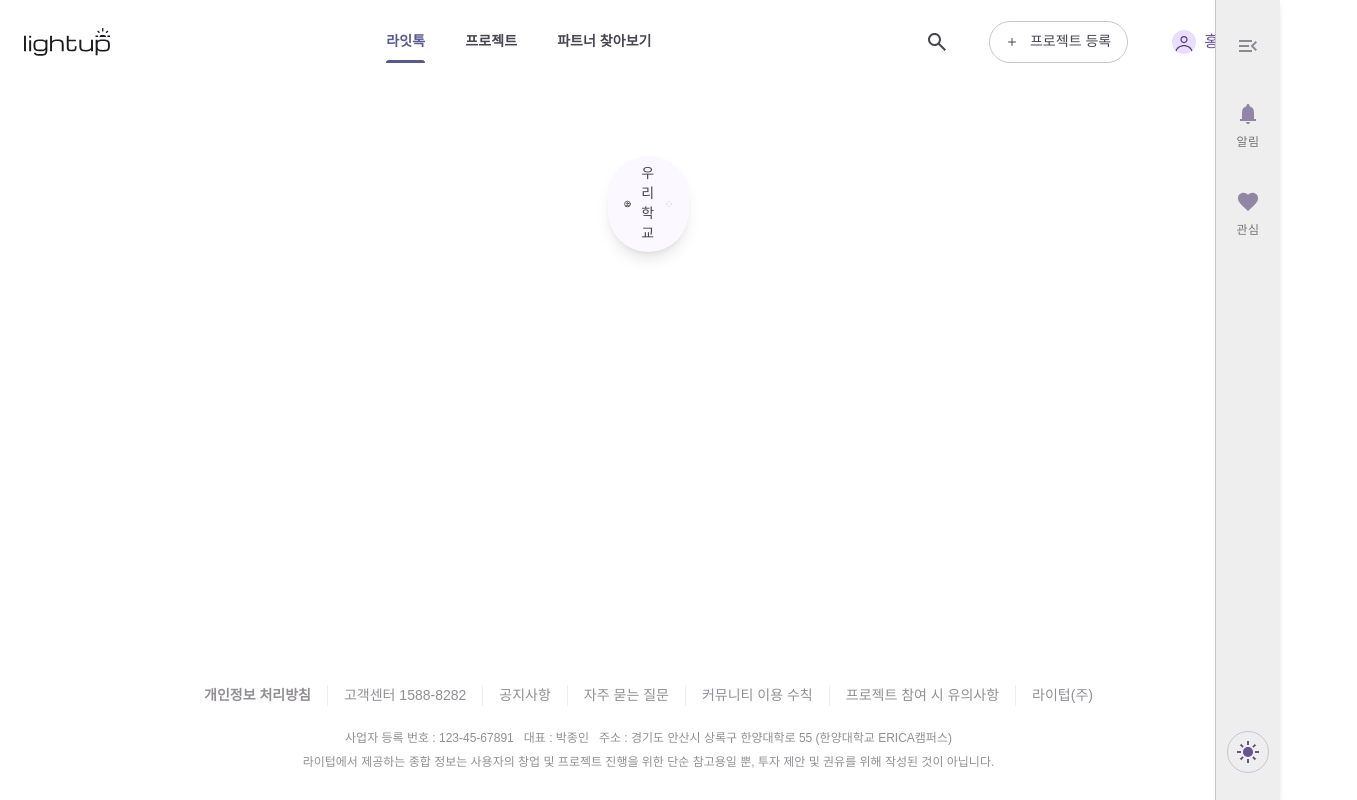
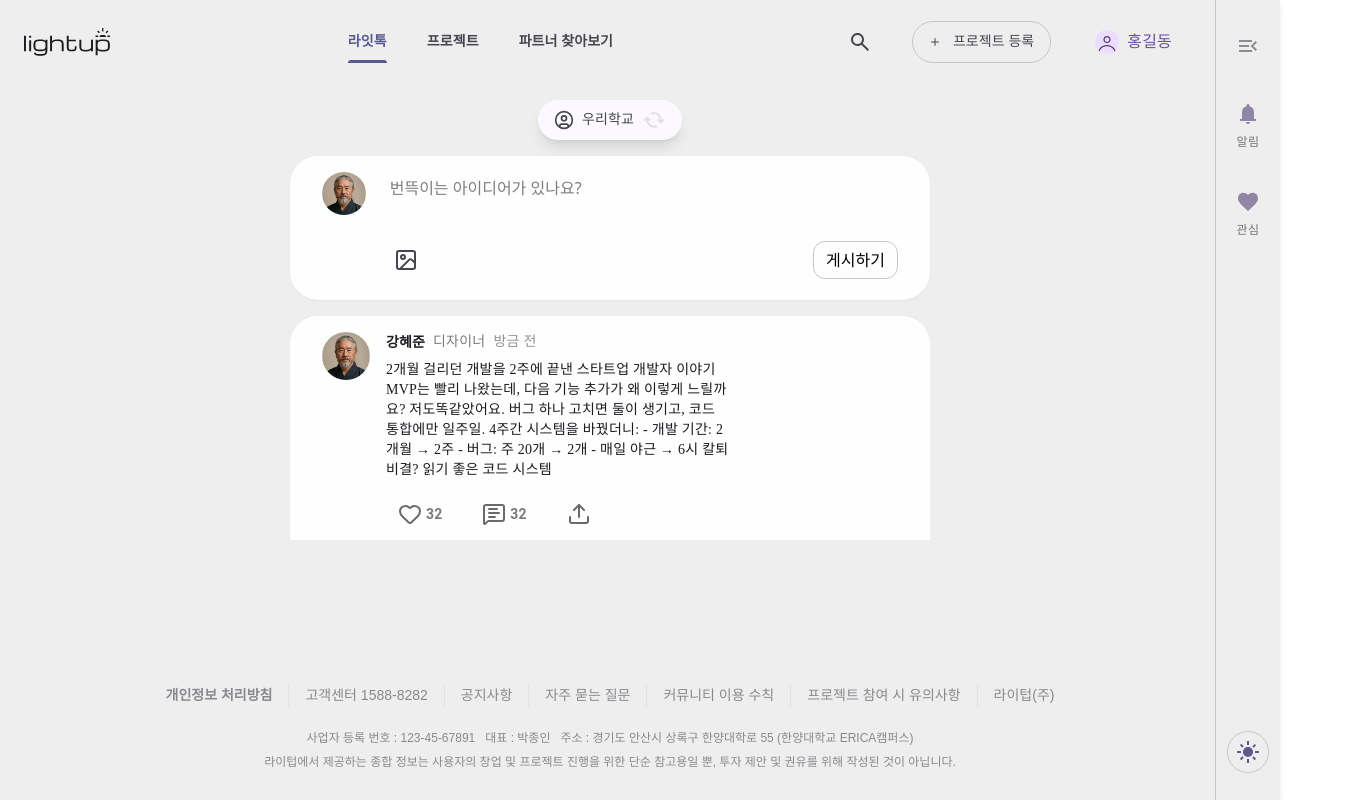
Before and after one commit to 1ronPark/Front-end, a React (Vite) app: page /lighttalk in a window 1280 px wide. Shown: the whole page, 1357 px wide, since content can reach past the window. Built offline with nearby package versions, Linux system fonts and the light colour scheme; a web font is replaced by a local one.

Commit message:
design: TalkBox 컴포넌트 완성 + TalkCard 컴포넌트 완성

```diff
--- a/src/components/common/mainNavbar/MainNavbar.tsx
+++ b/src/components/common/mainNavbar/MainNavbar.tsx
@@ -108,7 +108,7 @@ export const MainNavbar = ({
                 console.log("드롭다운 클릭됨");
                 setIsDropdownOpen((prev) => !prev);
               }}
-              className="flex items-center gap-2 px-6 py-4 bg-white cursor-pointer"
+              className="flex items-center gap-2 px-6 py-4 bg-[#EEE] cursor-pointer"
             >
               <img src={ic_myprofile} alt="myprofile" className="w-6 h-6" />
               <span className="text-[#6750A4] title-medium">{userName}</span>
@@ -120,7 +120,7 @@ export const MainNavbar = ({
                   <li
                     className="flex items-center gap-3.5 px-3.5 py-4 cursor-pointer body-large"
                     onClick={() => {
-                      navigate("/myprofile?tab=info");     // 회원정보
+                      navigate("/myprofile?tab=info"); // 회원정보
                       setIsDropdownOpen(false);
                     }}
                   >
@@ -130,7 +130,7 @@ export const MainNavbar = ({
                   <li
                     className="flex items-center gap-3.5 px-3.5 py-4 cursor-pointer body-large"
                     onClick={() => {
-                      navigate("/myprofile?tab=edit");  // 프로필 관리
+                      navigate("/myprofile?tab=edit"); // 프로필 관리
                       setIsDropdownOpen(false);
                     }}
                   >
@@ -140,7 +140,7 @@ export const MainNavbar = ({
                   <li
                     className="flex items-center gap-3.5 px-3.5 py-4 cursor-pointer body-large"
                     onClick={() => {
-                      navigate("/myprofile?tab=projects");  // 프로젝트 관리
+                      navigate("/myprofile?tab=projects"); // 프로젝트 관리
                       setIsDropdownOpen(false);
                     }}
                   >
--- a/src/components/layout/Layout.tsx
+++ b/src/components/layout/Layout.tsx
@@ -8,7 +8,7 @@ export const Layout = () => {
   const isMemberDetailPage = location.pathname.includes("/members/");
 
   return (
-    <div className="relative flex min-h-screen w-full bg-white">
+    <div className="relative flex min-h-screen w-full bg-[#EEE]">
       <div className="flex flex-1 flex-col pr-[60px]">
         <MainNavbar
           isLoggedIn={true}
--- a/src/components/mypage/project/MyProjectList.tsx
+++ b/src/components/mypage/project/MyProjectList.tsx
@@ -5,7 +5,7 @@ import MyprojectCard from "./MyprojectCard";
 const projectList: MyProjectCardProps[] = dummyProjectCard;
 
 const MyProjectList = () => {
-  //내가
+  //내가 현재 하고 있는 프로젝트 list
   const currentProjects = projectList.filter((p) =>
     [true].includes(p.current_project)
   );
--- a/src/pages/LightTalk.tsx
+++ b/src/pages/LightTalk.tsx
@@ -1,23 +1,64 @@
 import { CircleUser } from "lucide-react";
 import cachedIcon from "../assets/icons/ic_cached.svg";
+import TalkBox from "./lightTalk/TalkBox";
+import { useState } from "react";
+import slashUserIcon from "../assets/icons/lightTalk/ic_slash_user.svg";
+import sampleProfile from "../assets/icons/mypage/sample_profile.png";
+import TalkCard from "./lightTalk/TalkCard";
 
 export const LightTalk = () => {
+  const [univType, setUnivType] = useState<"우리학교" | "다른학교">("우리학교");
+  const [isClicked, setIsClicked] = useState(false);
+
+  const toggleUnivType = () => {
+    setUnivType((prev) => (prev === "우리학교" ? "다른학교" : "우리학교"));
+    setIsClicked(true);
+    // 200ms 후 scale 초기화
+    setTimeout(() => setIsClicked(false), 200);
+  };
+
   return (
-    <div className="flex flex-col items-start justify-end px-[608px] pt-[72px] gap-[24px]">
-      <div className="flex justify-center items-center gap-[19px]">
-        <button className="flex justify-center items-center">
-          <div className="flex justify-center items-center px-4 py-2 gap-2 rounded-[100px] shadow-lg bg-[#FCF8FF]">
-            <CircleUser className="w-5 h-5 aspect-square" />
-            <span className="text-[#47464F] label-large">우리학교</span>
-            <button>
-              <img
-                src={cachedIcon}
-                className="w-6 h-6 aspect-square opacity-[0.38]"
-              />
-            </button>
-          </div>
+    <div className="flex flex-col items-center justify-center pt-4 gap-4 ">
+      <div className="w-[640px] flex justify-center items-center">
+        <button
+          className={`flex justify-center items-center px-4 py-2 gap-2 rounded-[100px] shadow-lg bg-[#FCF8FF]
+          transition-transform duration-200 cursor-pointer
+          ${isClicked ? "scale-105" : "scale-100"} hover:bg-[#F0ECF4]`}
+          onClick={toggleUnivType}
+        >
+          {univType === "다른학교" ? (
+            <img
+              src={slashUserIcon}
+              className="w-5 h-5 aspect-square text-[#47464F]"
+            />
+          ) : (
+            <CircleUser className="w-5 h-5 aspect-square text-[#47464F]" />
+          )}
+          <span className="text-[#47464F] label-large">{univType}</span>
+          <img
+            src={cachedIcon}
+            className="w-6 h-6 aspect-square opacity-[0.38]"
+          />
         </button>
       </div>
+      {/* 해당 톡박스에 해당하는 유저 이미지와 ID를 props로 넣어줌 */}
+      <TalkBox profileImage={sampleProfile} />
+      <TalkCard
+        name="강혜준"
+        role="디자이너"
+        createAt={new Date("2025-07-18T13:00:00")}
+        content="   2개월 걸리던 개발을 2주에 끝낸 스타트업 개발자 이야기
+          MVP는 빨리 나왔는데, 다음 기능 추가가 왜 이렇게 느릴까요?
+          저도똑같았어요.
+          버그 하나 고치면 둘이 생기고, 코드 통합에만 일주일.
+          4주간 시스템을 바꿨더니:
+          - 개발 기간: 2개월 → 2주
+          - 버그: 주 20개 → 2개
+          - 매일 야근 → 6시 칼퇴
+          비결? 읽기 좋은 코드 시스템"
+        num_hearts={32}
+        num_comments={32}
+      />
     </div>
   );
 };
--- a/src/pages/MyProfile.tsx
+++ b/src/pages/MyProfile.tsx
@@ -32,8 +32,7 @@ export const MyProfile = () => {
             mbti="INTJ"
             intro="나는 홍길동이다"
             location="서울특별시"
-            role="프론트엔드 개발자"
-
+            role="Web"
           />
         )}
         {currentTab === "edit" && <MyProfileEdit />}
--- /dev/null
+++ b/src/pages/lightTalk/TalkBox.tsx
@@ -0,0 +1,53 @@
+import { Image } from "lucide-react";
+import sampleImg from "../../assets/icons/mypage/sample_profile.png";
+
+//내 정보 props
+interface LightTalkProps {
+  id?: number;
+  profileImage: string; //내 프로필이미지
+  univ?: string; //나의 대학
+  role?: "디자이너" | "PM" | "Web" | "Android" | "ios" | "Server"; //내 역할
+}
+
+const TalkBox = ({ profileImage }: LightTalkProps) => {
+  return (
+    <div
+      className="w-[640px] flex flex-col justify-center
+      py-4 gap-2 rounded-[28px] shadow-xs bg-[#FEFEFE]"
+    >
+      <div className="flex items-start gap-2 px-8">
+        {/* 프로필 사진 */}
+        <div className="w-[48px] h-[48px]">
+          {profileImage ? (
+            <img src={profileImage} className="rounded-[240px]" />
+          ) : (
+            <img src={sampleImg} className="rounded-[240px]" />
+          )}
+        </div>
+        {/* 입력 창 */}
+        <div className="w-full h-auto flex flex-col justify-center items-start">
+          <textarea
+            className="w-full flex items-center pl-4 py-1 outline-none focus:ring-0 focus:outline-none resize-none"
+            placeholder="번뜩이는 아이디어가 있나요?"
+          />
+        </div>
+      </div>
+      {/* 버튼들 */}
+      <div className="flex justify-between items-center pl-[96px] pr-[32px]">
+        <button className="w-10 h-10 flex justify-center items-center rounded-xl hover:bg-[rgba(73,69,79,0.08)] hover:cursor-pointer">
+          <Image className="text-[#47464F]" />
+        </button>
+        <div className="flex h-[48px] justify-center items-center">
+          <button
+            className="flex justify-center items-center px-3 py-1.5
+            rounded-xl border border-solid border-[#C8C5D0] hover:cursor-pointer hover:bg-[rgba(73,69,79,0.08)]"
+          >
+            <span>게시하기</span>
+          </button>
+        </div>
+      </div>
+    </div>
+  );
+};
+
+export default TalkBox;
--- /dev/null
+++ b/src/pages/lightTalk/TalkCard.tsx
@@ -0,0 +1,94 @@
+import { Heart, MessageSquareText, Upload } from "lucide-react";
+import sampleProfile from "../../assets/icons/mypage/sample_profile.png";
+
+interface TalkCardProps {
+  name: string; //이름
+  role?: "디자이너" | "PM" | "Web" | "Android" | "ios" | "Server"; //역할
+  content: string; //글내용
+  createAt: Date; //글이 작성된 날짜
+  num_hearts: number; //좋아요 갯수
+  num_comments: number; //댓글 갯수
+}
+
+const getTimeAgo = (date: Date): string => {
+  const now = new Date();
+  const diff = (now.getTime() - date.getTime()) / 1000; // 초 단위
+
+  if (diff < 60) return "방금 전";
+  if (diff < 3600) return `${Math.floor(diff / 60)}분 전`;
+  if (diff < 86400) return `${Math.floor(diff / 3600)}시간 전`;
+  if (diff < 7 * 86400) return `${Math.floor(diff / 86400)}일 전`;
+
+  return `${date.getFullYear()}.${date.getMonth() + 1}.${date.getDate()}`; // 날짜 표시
+};
+
+const TalkCard = ({
+  name,
+  role,
+  content,
+  createAt,
+  num_hearts,
+  num_comments,
+}: TalkCardProps) => {
+  return (
+    <div className="w-[640px] flex items-start px-8 pt-4 gap-4 bg-[#FEFEFE] rounded-t-[28px]">
+      <div className="flex w-12 h-12 justify-center items-center ">
+        <img src={sampleProfile} className="rounded-[240px]" />
+      </div>
+      <div className="w-[343px]  flex flex-col items-start gap-2">
+        {/* 내 정보 컨텐츠 */}
+        <div className="flex items-center gap-2">
+          <p className="text-[#1C1B21] label-large-emphasis">{name}</p>
+          <p className="text-[#1C1B21] body-medium-emphasis opacity-[0.58]">
+            {role}
+          </p>
+          <p className="text-[#47464F] body-medium opacity-[0.58]">
+            {getTimeAgo(new Date(createAt))}
+          </p>
+        </div>
+        {/* 글내용 */}
+        <p className="h-auto body-medium text-[#1C1B21]">
+          {/* 2개월 걸리던 개발을 2주에 끝낸 스타트업 개발자 이야기
+          <br />
+          MVP는 빨리 나왔는데, 다음 기능 추가가 왜 이렇게 느릴까요?
+          <br />
+          저도똑같았어요.
+          <br />
+          버그 하나 고치면 둘이 생기고, 코드 통합에만 일주일.
+          <br />
+          4주간 시스템을 바꿨더니: <br />
+          - 개발 기간: 2개월 → 2주 <br />
+          - 버그: 주 20개 → 2개 <br />
+          - 매일 야근 → 6시 칼퇴 <br />
+          비결? "읽기 좋은 코드 시스템" <br /> */}
+          {content}
+        </p>
+        <div className="flex items-center py-2 gap-4 ">
+          {/* 하트버튼 */}
+          <div className="flex px-3 py-1.5 justify-center items-center gap-1 opacity-[0.58]">
+            <button className="hover:cursor-pointer">
+              <Heart />
+            </button>
+            <p className="label-large-emphasis">{num_hearts}</p>
+          </div>
+          {/* 댓글 버튼 */}
+          <div className="flex px-3 py-1.5 justify-center items-center gap-1 opacity-[0.58]">
+            <button className="hover:cursor-pointer">
+              {" "}
+              <MessageSquareText />
+            </button>
+            <p className="label-large-emphasis">{num_comments}</p>
+          </div>
+          {/* 공유버튼 */}
+          <div className="flex px-3 py-1.5 justify-center items-center gap-1 opacity-[0.58]">
+            <button className="hover:cursor-pointer">
+              <Upload />
+            </button>
+          </div>
+        </div>
+      </div>
+    </div>
+  );
+};
+
+export default TalkCard;
--- a/src/types/MyInfoProps.ts
+++ b/src/types/MyInfoProps.ts
@@ -1,17 +1,20 @@
-{/*회원 정보 type*/}
+{
+  /*회원 정보 type*/
+}
 export interface MyInfoProps {
   id: number;
-  name: string;
-  nickname?: string;
-  phone: string;
-  email: string;
-  univ: string;
-  location: string;
+  name?: string;
+  nickname: string; // 닉네임
+  phone: string; // 전화번호
+  email: string; // 이메일 주소
+  univ: string; // 학교 이름
+  location?: string; // 지역
   mbti: string;
-  role: string;
-  intro?: string;
-  blog?: string;
+  role?: "디자이너" | "PM" | "Web" | "Android" | "ios" | "Server"; //design, pm, web, server, android 등등
+  intro?: string; // 자기소개
+  blog?: string; // 블로그 URL
   gender?: "남" | "여";
   age?: number;
-  tags?: string[];
+  tags?: string[]; // 관심사 태그 배열
+  profileImage?: string; // URL 형식의 프로필 이미지
 }
```
Also changed, not shown: src/components/mypage/edit/Header.tsx (+4 -7 lines), src/assets/icons/lightTalk/ic_slash_user.svg (added), src/pages/lightTalk/TalkList.tsx (added).
